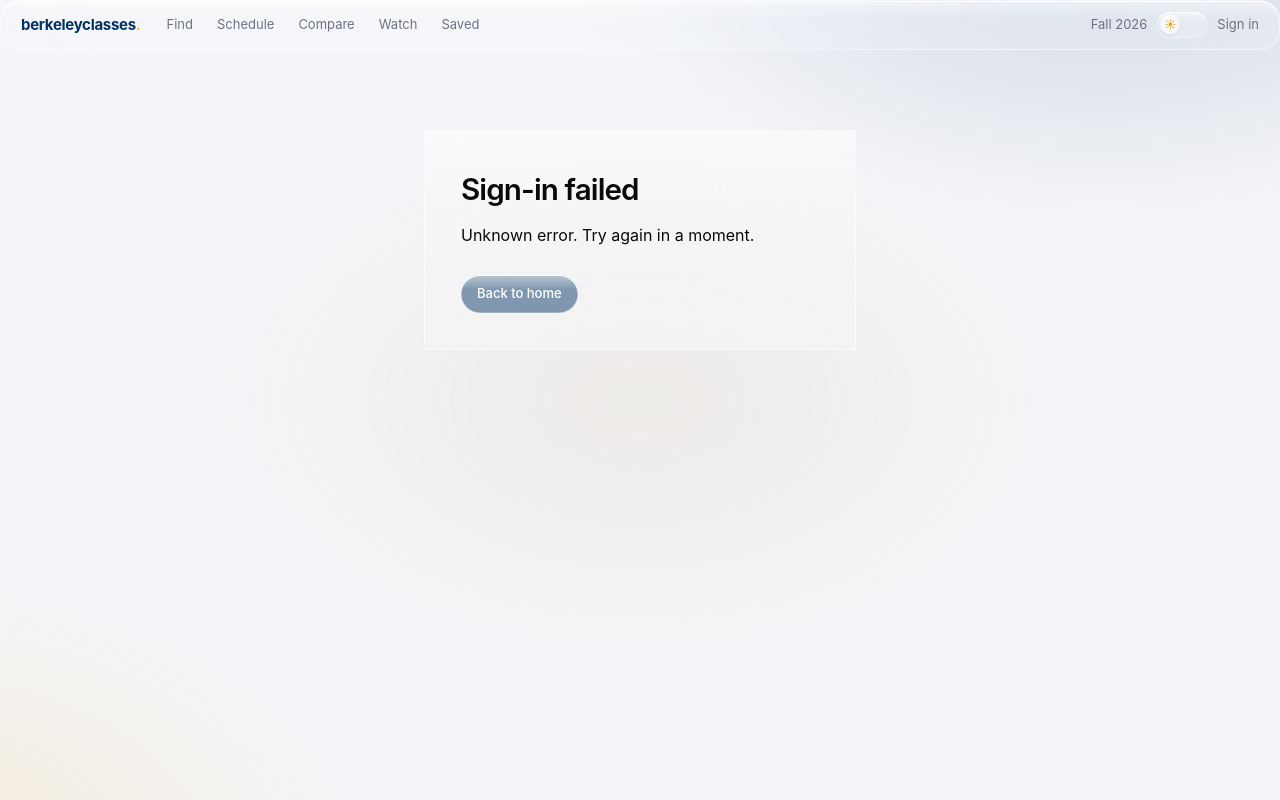
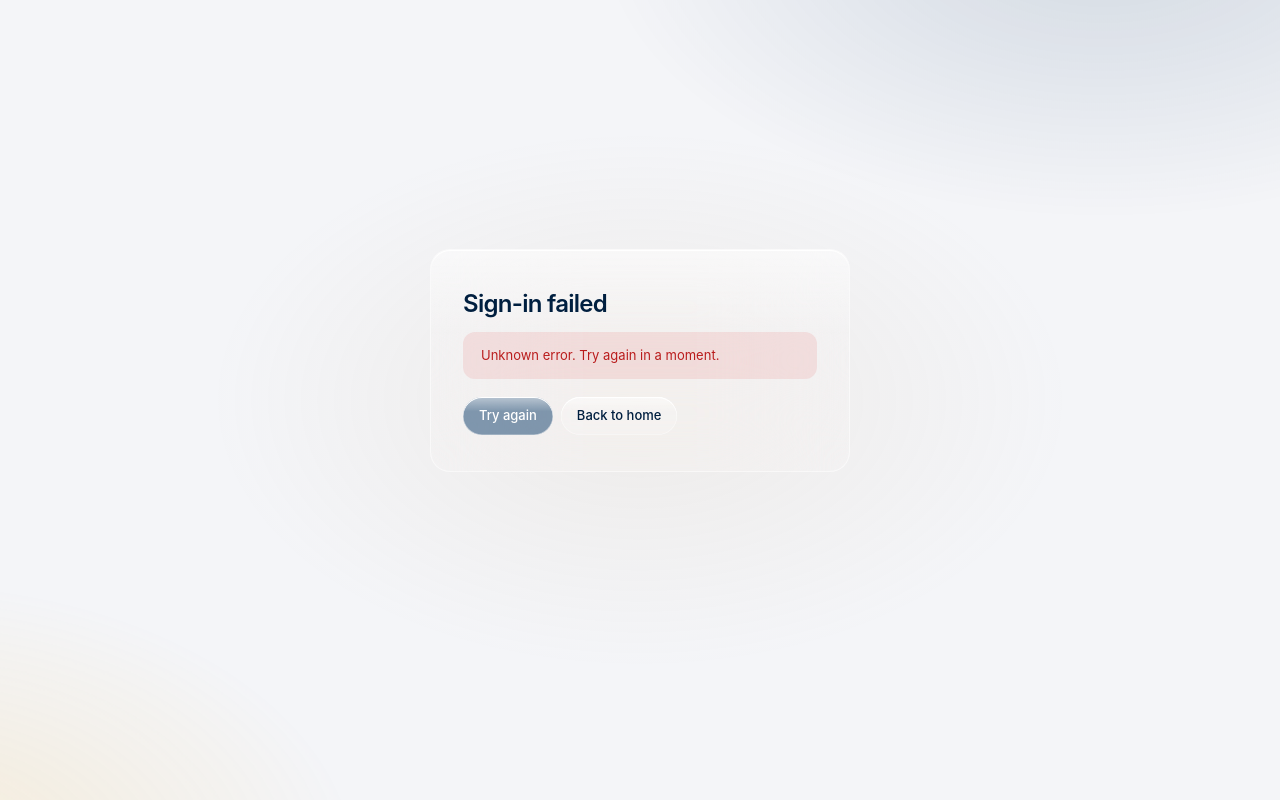
Before and after one commit to ish-cs/berkeleyclasses-web, a Next.js app: page /auth/error in a window 1280 px wide. Built offline with nearby package versions, Linux system fonts and the light colour scheme; no server answers; a web font is replaced by a local one.

Commit message:
feat(auth): port /auth/signin + /auth/error to liquid-glass

```diff
--- a/app/auth/error/page.tsx
+++ b/app/auth/error/page.tsx
@@ -1,15 +1,5 @@
 import Link from "next/link";
-import {  GlassCard, GlassButton } from "@/components/glass";
-import GlassNav from "@/components/glass/GlassNav";
-
-const WRAP: React.CSSProperties = { maxWidth: "480px", margin: "0 auto", padding: "5rem 1.5rem 4rem" };
-const display = (size: string, weight = 600): React.CSSProperties => ({
-  fontFamily: "var(--font-display)",
-  fontWeight: weight,
-  letterSpacing: "var(--tracking-display)",
-  fontSize: size,
-});
-const text: React.CSSProperties = { fontFamily: "var(--font-text)", color: "var(--glass-text-muted)" };
+import { Glass, Button } from "@/components/glass";
 
 const REASONS: Record<string, { title: string; body: string }> = {
   not_berkeley: {
@@ -34,19 +24,19 @@ export default async function AuthErrorPage({
   };
 
   return (
-    <>
-      <GlassNav />
-      <main style={WRAP}>
-        <GlassCard elevation={2} radius="lg" padding="2.25rem">
-          <h1 style={{ margin: 0, ...display("1.85rem"), color: "var(--glass-text)" }}>{copy.title}</h1>
-          <p style={{ margin: "0.75rem 0 1.75rem", ...text, lineHeight: 1.5 }}>{copy.body}</p>
+    <div className="bc-auth-shell">
+      <Glass className="bc-auth-card">
+        <h1>{copy.title}</h1>
+        <div className="bc-auth-error">{copy.body}</div>
+        <div style={{ display: "flex", gap: 8, flexWrap: "wrap" as const }}>
+          <Link href="/auth/signin" style={{ textDecoration: "none" }}>
+            <Button variant="primary">Try again</Button>
+          </Link>
           <Link href="/" style={{ textDecoration: "none" }}>
-            <GlassButton variant="primary" size="md">
-              Back to home
-            </GlassButton>
+            <Button>Back to home</Button>
           </Link>
-        </GlassCard>
-      </main>
-    </>
+        </div>
+      </Glass>
+    </div>
   );
 }
--- a/app/auth/signin/form.tsx
+++ b/app/auth/signin/form.tsx
@@ -4,16 +4,7 @@ import { useEffect, useState } from "react";
 import Link from "next/link";
 import { useRouter, useSearchParams } from "next/navigation";
 import { createClient } from "@/lib/supabase/client";
-import { GlassCard, GlassButton } from "@/components/glass";
-
-const WRAP: React.CSSProperties = { maxWidth: "480px", margin: "0 auto", padding: "5rem 1.5rem 4rem" };
-const display = (size: string, weight = 600): React.CSSProperties => ({
-  fontFamily: "var(--font-display)",
-  fontWeight: weight,
-  letterSpacing: "var(--tracking-display)",
-  fontSize: size,
-});
-const text: React.CSSProperties = { fontFamily: "var(--font-text)", color: "var(--glass-text-muted)" };
+import { Glass, Button } from "@/components/glass";
 
 export default function SignInForm() {
   const router = useRouter();
@@ -47,29 +38,25 @@ export default function SignInForm() {
   }
 
   return (
-    <main style={WRAP}>
-      <GlassCard elevation={2} radius="lg" padding="2.25rem">
-        <h1 style={{ margin: 0, ...display("1.85rem"), color: "var(--glass-text)" }}>Sign in</h1>
-        <p style={{ margin: "0.75rem 0 1.75rem", ...text, lineHeight: 1.5 }}>
-          Use your <span style={{ color: "var(--glass-text)" }}>@berkeley.edu</span> Google account to save schedules
-          and watch waitlists.
+    <div className="bc-auth-shell">
+      <Glass className="bc-auth-card">
+        <h1>Sign in with your Berkeley account</h1>
+        <p>
+          Use your <strong>@berkeley.edu</strong> Google account to save schedules and watch sections.
         </p>
-        <GlassButton variant="primary" size="lg" disabled={loading} onClick={signInWithGoogle} style={{ width: "100%" }}>
+        {error && <div className="bc-auth-error">{error}</div>}
+        <Button variant="primary" size="lg" disabled={loading} onClick={signInWithGoogle} style={{ width: "100%" }}>
           {loading ? "Redirecting…" : "Continue with Google"}
-        </GlassButton>
-        {error && (
-          <p style={{ marginTop: "1rem", color: "var(--cap-conflict-text)", fontSize: "0.875rem" }}>{error}</p>
-        )}
-        <p style={{ marginTop: "1.5rem", ...text, fontSize: "0.85rem", lineHeight: 1.5 }}>
-          Browse, search, and build schedules without signing in. Sign-in is only needed to save and get waitlist
-          alerts.
+        </Button>
+        <p style={{ marginTop: 16, fontSize: 12, color: "var(--muted)" }}>
+          Browse and build schedules without signing in. Sign-in is only needed to save and get waitlist alerts.
         </p>
-      </GlassCard>
-      <p style={{ margin: "1.5rem 0 0", textAlign: "center", ...text, fontSize: "0.8rem" }}>
-        <Link href="/" style={{ color: "var(--glass-text-faint)", textDecoration: "none" }}>
-          ← Back home
-        </Link>
-      </p>
-    </main>
+        <p style={{ marginTop: 12, fontSize: 12 }}>
+          <Link href="/" style={{ color: "var(--muted)", textDecoration: "none" }}>
+            ← Back home
+          </Link>
+        </p>
+      </Glass>
+    </div>
   );
 }
--- a/app/auth/signin/page.tsx
+++ b/app/auth/signin/page.tsx
@@ -1,21 +1,16 @@
 import { Suspense } from "react";
 import SignInForm from "./form";
-import {  } from "@/components/glass";
-import GlassNav from "@/components/glass/GlassNav";
 
 export default function SignInPage() {
   return (
-    <>
-      <GlassNav />
     <Suspense
       fallback={
-          <main style={{ maxWidth: "480px", margin: "0 auto", padding: "5rem 1.5rem", color: "var(--glass-text)" }}>
-            Loading…
-          </main>
+        <div className="bc-auth-shell">
+          <div style={{ color: "var(--muted)", fontSize: 14 }}>Loading…</div>
+        </div>
       }
     >
       <SignInForm />
     </Suspense>
-    </>
   );
 }
```
Lines whose indentation alone changed are shown as unchanged.
